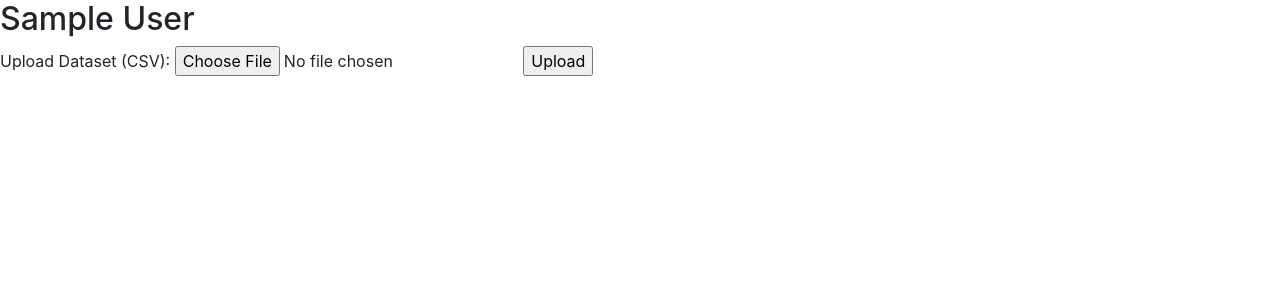
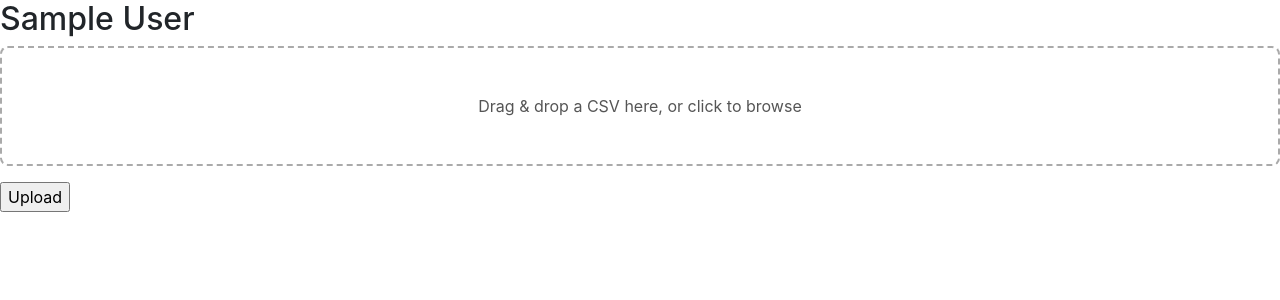
Before and after one commit to ayjay-9/capstone, a Django app: page / in a window 1280 px wide. Shown: the part 96-396 px from the top of the page. Run offline with Django 5.2, Linux system fonts and the light colour scheme; the visitor is signed in with stand-in values (Sample User, id 1); some libraries are stand-ins or nearby versions.

Commit message:
update: UI for uploading data to incorporate drag and drop

```diff
--- /dev/null
+++ b/capstone/ml_experiment_dashboard/static/scripts.js
@@ -0,0 +1,40 @@
+// Handle dataset upload, including drag-and-drop onto the drop zone
+document.addEventListener("DOMContentLoaded", () => {
+    const dropZone = document.getElementById("drop-zone");
+    const datasetInput = document.getElementById("dataset");
+    const dropZoneText = document.getElementById("drop-zone-text");
+
+    if (!dropZone || !datasetInput || !dropZoneText) {
+        return;
+    }
+
+    const showSelectedFileName = () => {
+        if (datasetInput.files.length > 0) {
+            dropZoneText.textContent = datasetInput.files[0].name;
+        }
+    };
+
+    datasetInput.addEventListener("change", showSelectedFileName);
+
+    ["dragenter", "dragover"].forEach((eventName) => {
+        dropZone.addEventListener(eventName, (event) => {
+            event.preventDefault();
+            dropZone.classList.add("drag-over");
+        });
+    });
+
+    ["dragleave", "drop"].forEach((eventName) => {
+        dropZone.addEventListener(eventName, (event) => {
+            event.preventDefault();
+            dropZone.classList.remove("drag-over");
+        });
+    });
+
+    dropZone.addEventListener("drop", (event) => {
+        const droppedFiles = event.dataTransfer.files;
+        if (droppedFiles.length > 0) {
+            datasetInput.files = droppedFiles;
+            showSelectedFileName();
+        }
+    });
+});
--- a/capstone/ml_experiment_dashboard/static/styles.css
+++ b/capstone/ml_experiment_dashboard/static/styles.css
@@ -0,0 +1,24 @@
+.drop-zone {
+    display: flex;
+    align-items: center;
+    justify-content: center;
+    min-height: 120px;
+    padding: 1.5rem;
+    margin-bottom: 1rem;
+    border: 2px dashed #aaaaaa;
+    border-radius: 8px;
+    color: #555555;
+    text-align: center;
+    cursor: pointer;
+    transition: border-color 0.15s ease, background-color 0.15s ease;
+}
+
+.drop-zone.drag-over {
+    border-color: #007bff;
+    background-color: #f0f8ff;
+    color: #007bff;
+}
+
+.drop-zone-input {
+    display: none;
+}
--- a/capstone/ml_experiment_dashboard/templates/ml_experiment_dashboard/index.html
+++ b/capstone/ml_experiment_dashboard/templates/ml_experiment_dashboard/index.html
@@ -9,8 +9,10 @@
         {% endif %}
         <form action="{% url 'index' %}" method="post" enctype="multipart/form-data">
             {% csrf_token %}
-            <label for="dataset">Upload Dataset (CSV):</label>
-            <input type="file" name="dataset" id="dataset" accept=".csv">
+            <label for="dataset" class="drop-zone" id="drop-zone">
+                <span id="drop-zone-text">Drag &amp; drop a CSV here, or click to browse</span>
+                <input type="file" name="dataset" id="dataset" accept=".csv" class="drop-zone-input">
+            </label>
             <input type="submit" id="upload-data-set" value="Upload">
         </form>
     {% else %}
--- a/capstone/ml_experiment_dashboard/templates/ml_experiment_dashboard/layout.html
+++ b/capstone/ml_experiment_dashboard/templates/ml_experiment_dashboard/layout.html
@@ -11,8 +11,8 @@
         <script crossorigin src="https://unpkg.com/react-dom@18/umd/react-dom.production.min.js"></script>
         <!-- Babel (for JSX transpilation) -->
         <script src="https://unpkg.com/@babel/standalone@7/babel.min.js"></script>
-        <script src="{% static 'ml_experiment_dashboard/scripts.js' %}"></script>
-        <link href="{% static 'ml_experiment_dashboard/styles.css' %}" rel="stylesheet">
+        <script src="{% static 'scripts.js' %}"></script>
+        <link href="{% static 'styles.css' %}" rel="stylesheet">
     </head>
     <body>
 
--- a/capstone/ml_experiment_dashboard/tests.py
+++ b/capstone/ml_experiment_dashboard/tests.py
@@ -80,7 +80,7 @@ class IndexViewTests(TestCase):
         self.client.force_login(user)
         response = self.client.get(reverse("index"))
         self.assertEqual(response.status_code, 200)
-        self.assertContains(response, "Upload Dataset (CSV):")
+        self.assertContains(response, "Drag &amp; drop a CSV here, or click to browse")
 
     def test_logged_in_user_uploads_non_csv_file(self):
         user = User.objects.create_user(username="dave", password="testpass123")
```
